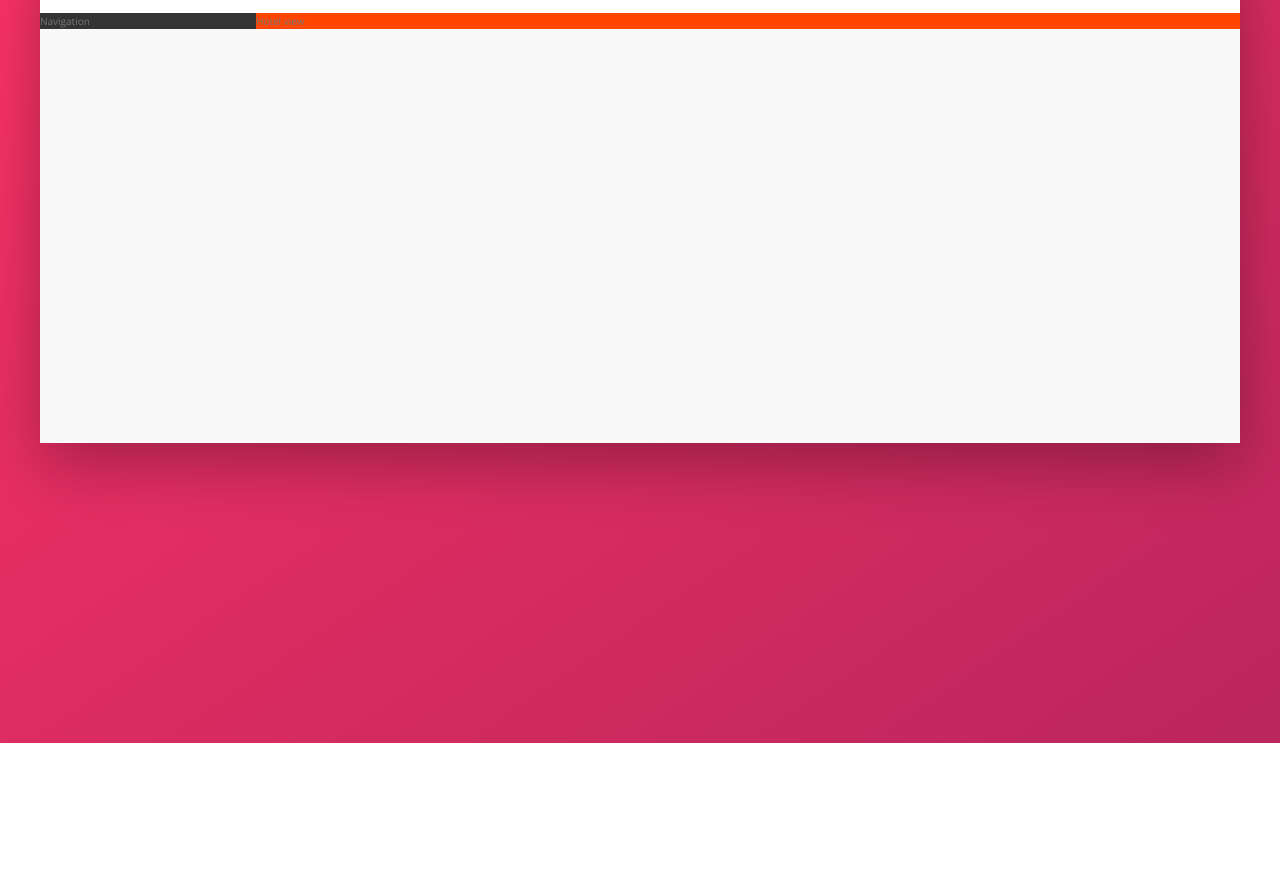
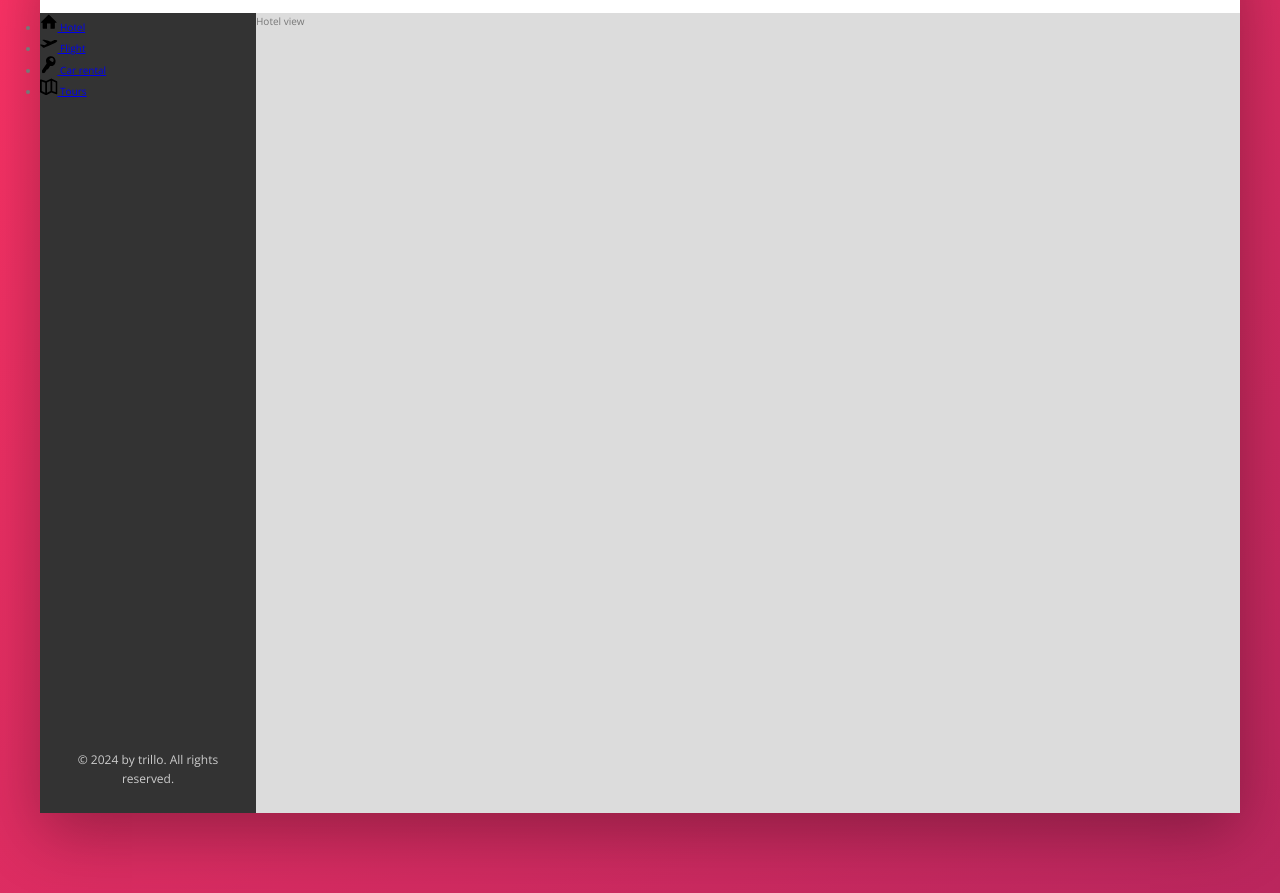
Before and after one commit to iivic17/trillo, a website: page index.html in a window 1280 px wide. Shown: the part 137-1030 px from the top of the page. Before the commit the page ends 880 px from the top, so only its background shows below. Drawn offline with nearby package versions, Linux system fonts and the light colour scheme.

Commit message:
Set up the navigation

```diff
--- a/index.html
+++ b/index.html
@@ -49,7 +49,52 @@
         </header>
         <div class="content">
             <nav class="sidebar">
-                Navigation
+                <ul class="side-nav">
+                    <li class="side-nav__item">
+                        <a href="#" class="side-nav__link">
+                            <svg class="side-nav__icon">
+                                <use xlink:href="img/sprite.svg#icon-home"></use>
+                            </svg>
+                            <span>
+                                Hotel
+                            </span>
+                        </a>
+                    </li>
+                    <li class="side-nav__item">
+                        <a href="#" class="side-nav__link">
+                            <svg class="side-nav__icon">
+                                <use xlink:href="img/sprite.svg#icon-aircraft-take-off"></use>
+                            </svg>
+                            <span>
+                                Flight
+                            </span>
+                        </a>
+                    </li>
+                    <li class="side-nav__item">
+                        <a href="#" class="side-nav__link">
+                            <svg class="side-nav__icon">
+                                <use xlink:href="img/sprite.svg#icon-key"></use>
+                            </svg>
+                            <span>
+                                Car rental
+                            </span>
+                        </a>
+                    </li>
+                    <li class="side-nav__item">
+                        <a href="#" class="side-nav__link">
+                            <svg class="side-nav__icon">
+                                <use xlink:href="img/sprite.svg#icon-map"></use>
+                            </svg>
+                            <span>
+                                Tours
+                            </span>
+                        </a>
+                    </li>
+                </ul>
+
+                <div class="legal">
+                    &copy; 2024 by trillo. All rights reserved.
+                </div>
             </nav>
             <main class="hotel-view">
                 Hotel view
--- a/sass/_components.scss
+++ b/sass/_components.scss
@@ -105,3 +105,27 @@
         margin-right: 1rem;
     }
 }
+
+.side-nav {
+    &__item {
+
+    }
+
+    &__link {
+
+    }
+
+    &__icon {
+        width: 1.75rem;
+        height: 1.75rem;
+    }
+
+    justify-content: space-between;
+}
+
+.legal {
+    font-size: 1.2rem;
+    text-align: center;
+    padding: 2.5rem;
+    color: var(--color-grey-light-4);
+}
--- a/sass/_layout.scss
+++ b/sass/_layout.scss
@@ -23,10 +23,14 @@
 .sidebar {
     background-color: var(--color-grey-dark-1);
     flex: 0 0 18%;
+    display: flex;
+    flex-direction: column;
+    justify-content: space-between;
 }
 
 .hotel-view {
     background-color: #fff;
-    background-color: orangered;
+    background-color: gainsboro;
+    height: 80rem;
     flex: 1;
 }
```
Also changed, not shown: css/style.css.
